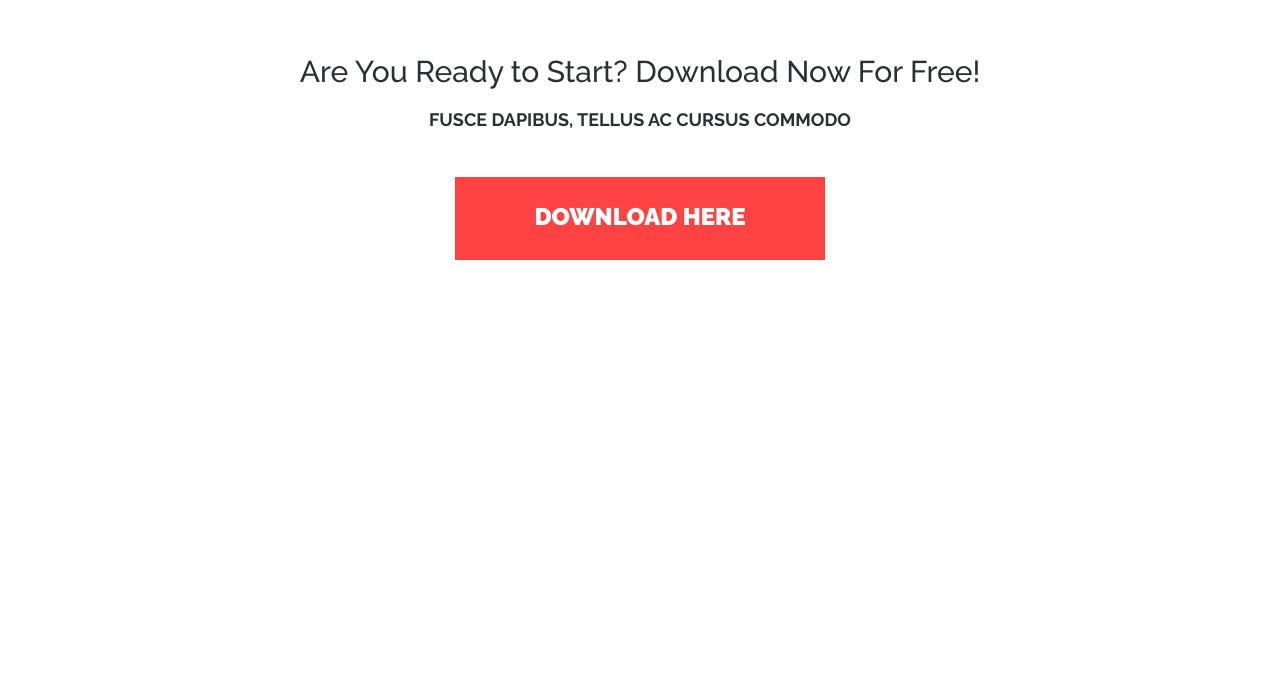
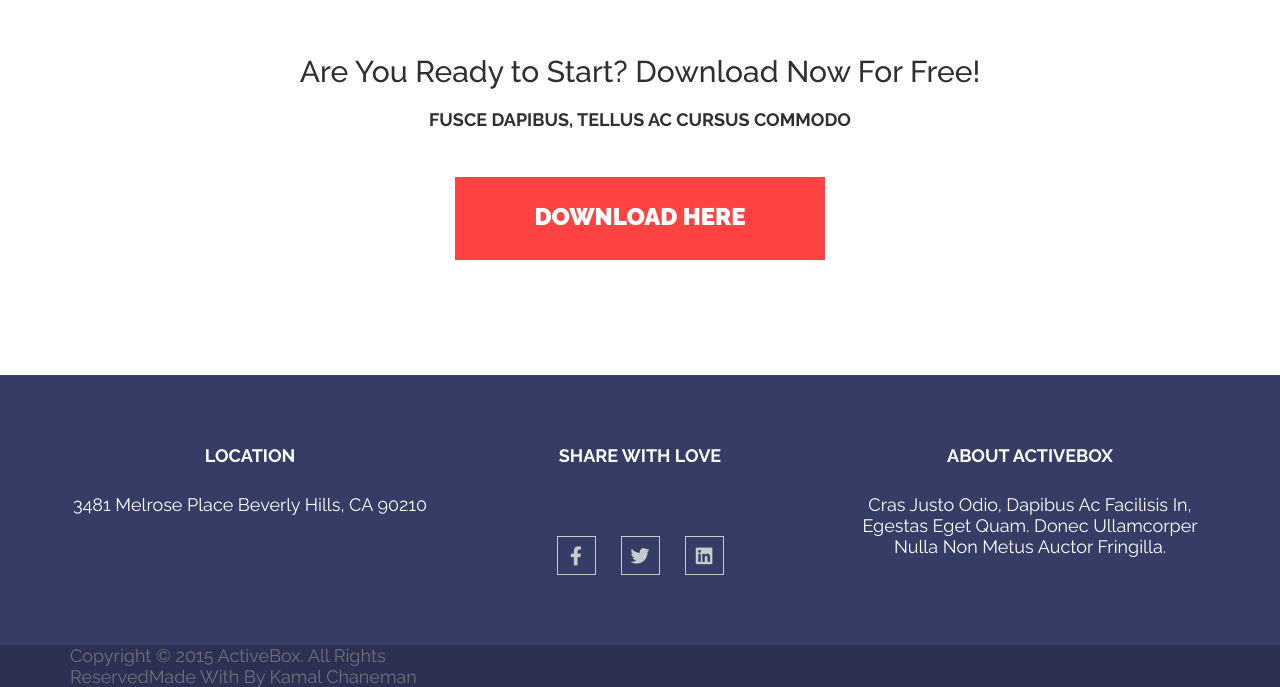
Before and after one commit to jecharmetout/FE28-ActiveBoxProject-Dudko-Maria, a website built with Parcel: page src/index.html in a window 1280 px wide. Shown: the part 3212-3899 px from the top of the page. Before the commit the page ends 3587 px from the top, so only its background shows below. Built offline with nearby package versions, Linux system fonts and the light colour scheme.

Commit message:
add location section+location.scss

```diff
--- a/src/index.html
+++ b/src/index.html
@@ -304,6 +304,44 @@
 
        </div>
    </section>
+   <section class="location">
+       <div class="container">
+            <div class="location-wrap">
+                    <div class="location-item">
+                        <h4 class="location-title location-title-left">LOCATION</h4>
+                        <div class="location-text">
+                            <p>3481 Melrose Place Beverly Hills, CA 90210</p>
+                        </div>
+                    </div>
+                    <div class="location-item">
+                         <h4 class="location-title location-title-center">Share with Love</h4>
+                         <div class="location-icon">
+                             <a href="#"><i class="fa-brands fa-facebook-f"></i></a>
+                             <a href="#"><i class="fa-brands fa-twitter"></i></a>
+                             <a href="#"><i class="fa-brands fa-linkedin"></i></a>
+                         </div>
+                    </div>
+                    <div class="location-item">
+                         <h4 class="location-title location-title-right">ABOUT ACTIVEBOX</h4>
+                         <div class="location-text">
+                             <p>Cras Justo Odio, Dapibus Ac Facilisis In, Egestas Eget Quam. Donec Ullamcorper Nulla Non Metus Auctor Fringilla.</p>
+                         </div>
+                    </div>
+                </div>
+       </div>
+   </section>
+   <footer class="footer">
+       <div class="container">
+           <div class="copyright-wrap">
+                <div class="copyright-text">
+                    <p>Copyright © 2015 ActiveBox. All Rights </p>
+                </div>
+                <div class="reserved-text">
+                    <p>ReservedMade With <span>By Kamal Chaneman</span></p>
+                </div>
+           </div>
+       </div>
+   </footer>
    <script type="module" src="./js/index.js"></script>
 </body>
 </html>
--- a/src/sass/colors.scss
+++ b/src/sass/colors.scss
@@ -5,6 +5,8 @@ $darkgrey: rgba(108, 114, 121);
 $red: rgba(255, 67, 67, 1);
 $lightred:rgba(255, 67, 67, 0.8);
 $darkred:rgba(185, 12, 12, 0.8);
-$darkblue:rgba(53, 60, 101, 1);
-$lightblue:rgba(79, 89, 187, 0.83);
+$blue:rgba(53, 60, 101, 1);
+$darkblue:rgba(44, 49, 84, 1);
+// $lightblue:rgba(79, 89, 187, 0.83);
+$lightblue:rgba(127, 160, 255, 0.83);
 $black: rgba(45, 48, 51, 1);
--- /dev/null
+++ b/src/sass/footer.scss
@@ -0,0 +1,3 @@
+.footer{
+    background: $darkblue;
+}
--- /dev/null
+++ b/src/sass/location.scss
@@ -0,0 +1,68 @@
+.location {
+  background: $blue;
+  padding: 70px 0;
+}
+.location-wrap {
+  display: flex;
+  flex-wrap: wrap;
+  justify-content: space-between;
+  align-items: center;
+  margin: 0 -15px;
+  .location-item {
+    width: 360px;
+    height: 130px;
+    margin: 0 15px;
+    display: flex;
+    flex-direction: column;
+    align-items: center;
+    justify-content: start;
+    .location-title {
+      font-weight: 700;
+      font-size: $_18px;
+      color: $white;
+      text-align: center;
+      text-transform: uppercase;
+    }
+    .location-title-left {
+      margin-bottom: 28px;
+    }
+    .location-title-center {
+      margin-bottom: 70px;
+    }
+    .location-title-right {
+      margin-bottom: 28px;
+    }
+    .location-text p {
+      font-weight: 400;
+      font-size: $_18px;
+      color: $white;
+      text-align: center;
+    }
+    .location-icon {
+      display: flex;
+      justify-content: center;
+      a {
+        font-weight: 400;
+        color: $lightgrey;
+        font-size: 19px;
+        width: 39px;
+        height: 39px;
+        border: 1px solid $lightgrey;
+        display: flex;
+        align-items: center;
+        justify-content: center;
+        margin-right: 25px;
+        transition: 0.1s;
+      }
+      a:last-child {
+        margin-right: 0;
+      }
+      a:hover {
+        color: $lightblue;
+        transition: 0.1s;
+        border: 2px solid $lightblue;
+        transform: scale(1.2);
+      }
+    }
+  }
+}
--- a/src/sass/style.scss
+++ b/src/sass/style.scss
@@ -6,6 +6,8 @@
 @import "design.scss";
 @import "team.scss";
 @import "download.scss";
+@import "location.scss";
+@import "footer.scss";
 
 
 
```
Also changed, not shown: 1 other file.
